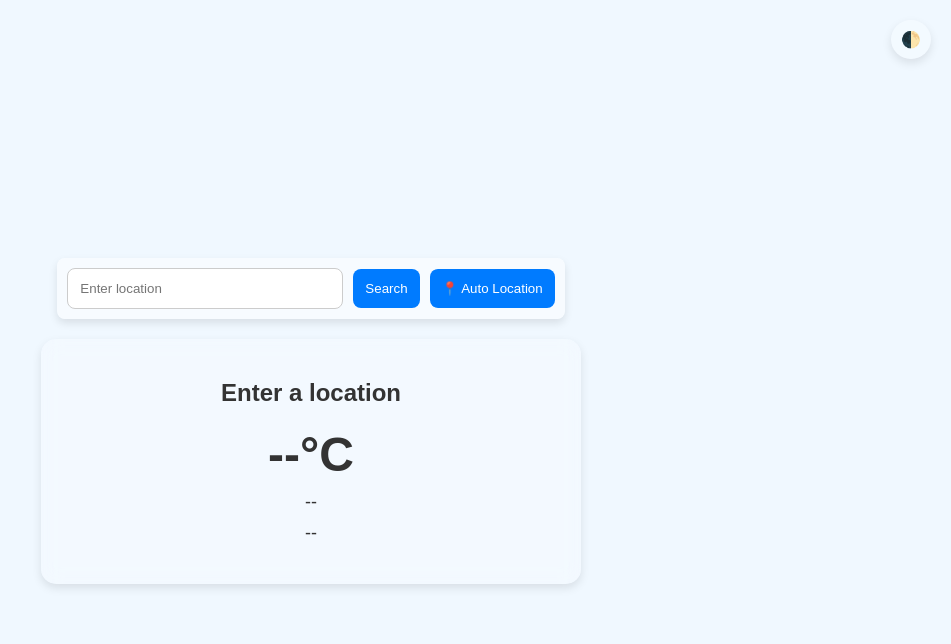
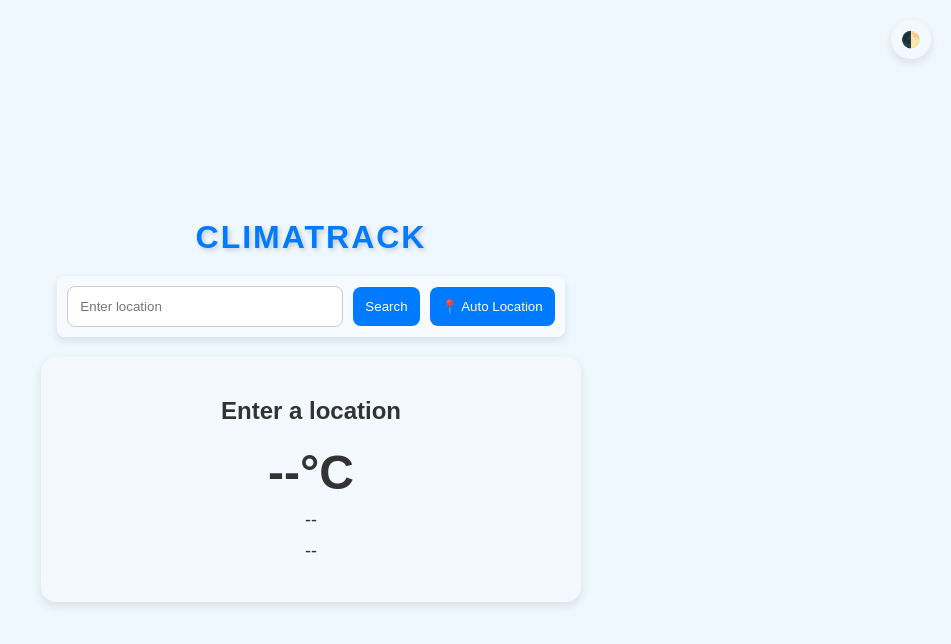
Before and after one commit to Vishaal-KR/ClimaTrack, a plain HTML site: page index.html in a window 1280 px wide. Shown: the whole page, without its empty margins (329-1280 px from the left). Drawn offline with Linux system fonts and the light colour scheme.

Commit message:
Update index.html

```diff
--- a/index.html
+++ b/index.html
@@ -11,7 +11,7 @@
 
 <body>
     <div class="theme-toggle" onclick="toggleTheme()">🌓</div>
-    <h1 class="title"></h1>
+    <h1 class="title">ClimaTrack</h1>
     <div class="search-box">
         <input type="text" id="location-input" placeholder="Enter location">
         <button onclick="fetchWeather()">Search</button>
```
